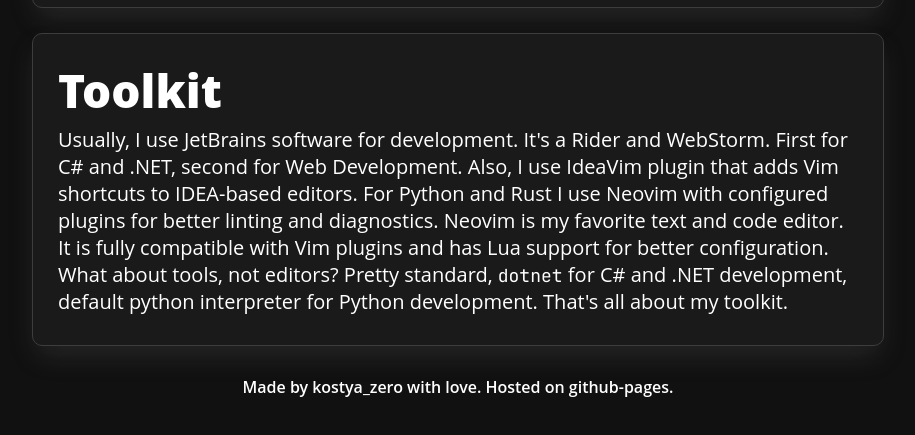
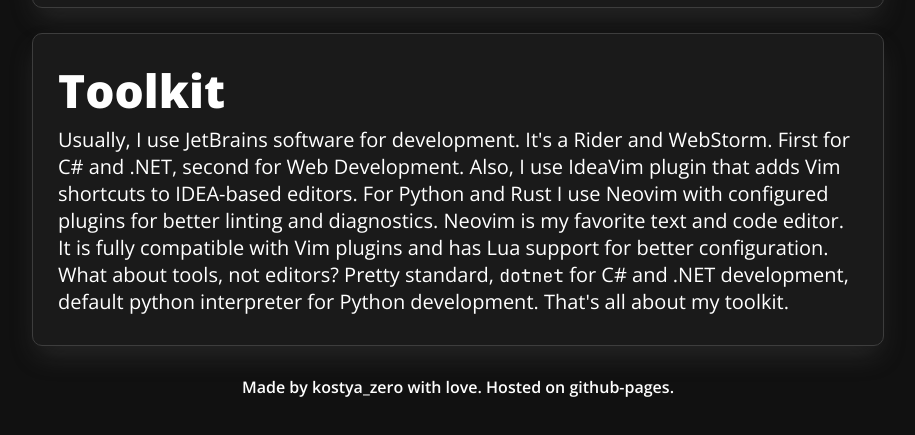
Before and after one commit to OctoBanon-Main/website-1, a plain HTML site: page index.html in a window 1280 px wide. Shown: the part 1438-1873 px from the top of the page, without its empty margins (182-1097 px from the left). Drawn offline with nearby package versions, Linux system fonts and the light colour scheme.

Commit message:
Import missing fonts

```diff
--- a/style.css
+++ b/style.css
@@ -1,6 +1,6 @@
-@import url('https://fonts.googleapis.com/css2?family=Inter:wght@100;200;300;400;500;600;700;800;900&display=swap');
 @import url('https://fonts.googleapis.com/css2?family=Kaushan+Script&display=swap');
 @import url('https://fonts.googleapis.com/css2?family=JetBrains+Mono:wght@400;800&display=swap');
+@import url('https://fonts.googleapis.com/css2?family=Open+Sans:ital,wght@0,300;0,400;0,500;0,600;0,700;0,800;1,300;1,400;1,500;1,600;1,700;1,800&display=swap');
 
 * {
     font-family: "Open Sans", monospace;
```
